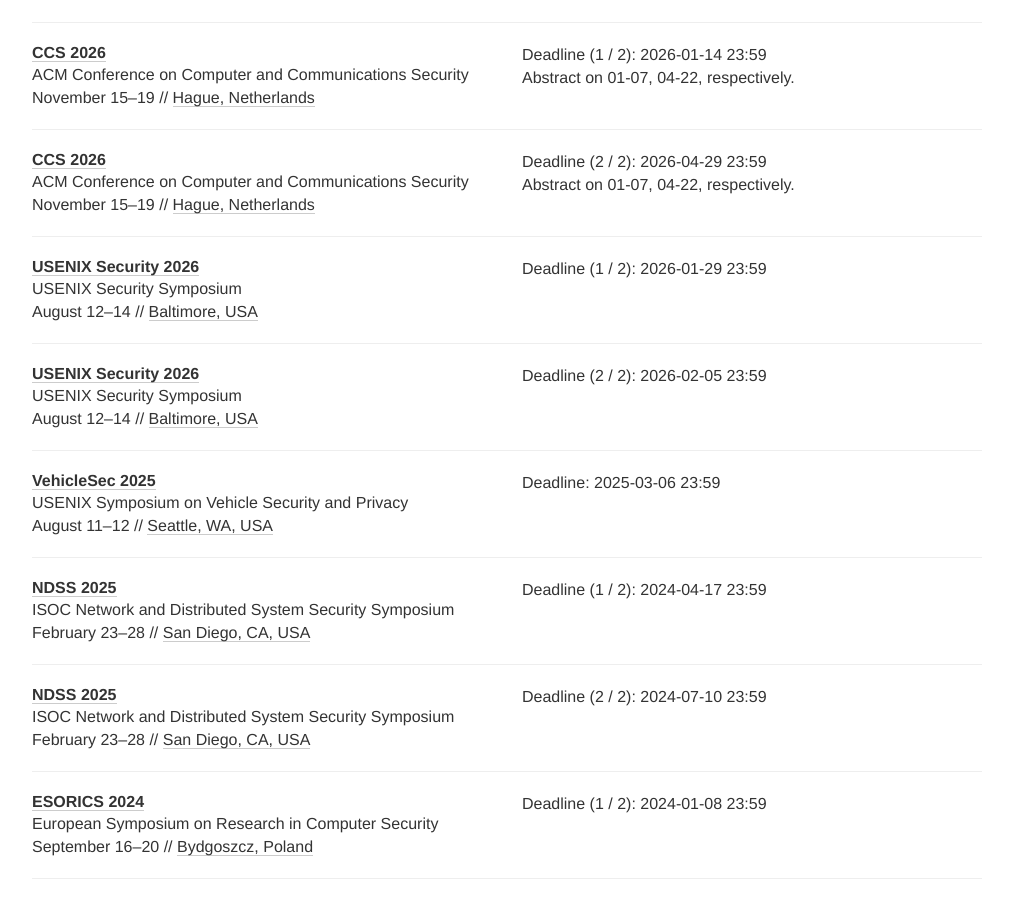
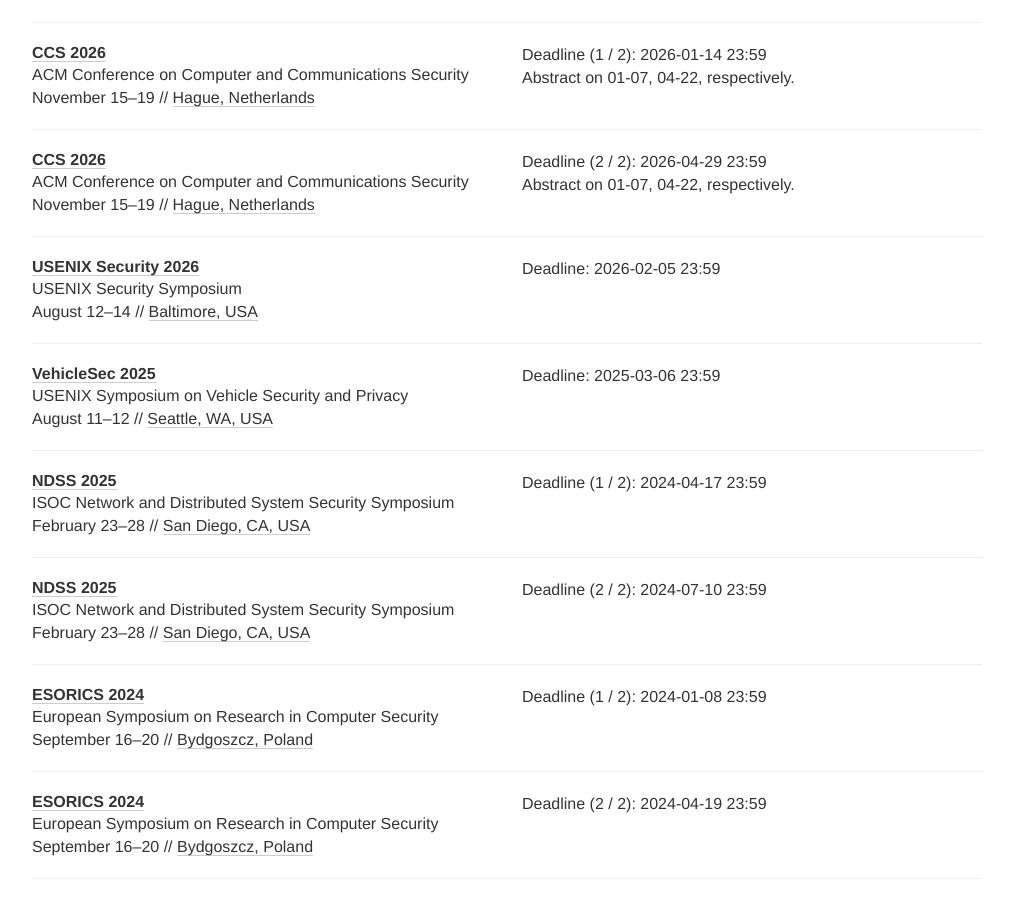
Before and after one commit to achintyadesai/vlab-deadlines, a Jekyll site: the page built from index.html, in a window 1280 px wide and 900 px high, scrolled down 1411 px. Shown: the whole window, without its empty margins (133-1146 px from the left). Built offline with Jekyll 4.4.1, drawn with Linux system fonts in a browser that asks for light colours; nearby versions of some CDN libraries; comment, search, counter and statistics services are not loaded.

Commit message:
Update conferences.yml

```diff
--- a/_data/conferences.yml
+++ b/_data/conferences.yml
@@ -76,7 +76,6 @@
   year: 2026
   link: https://www.usenix.org/conference/usenixsecurity25
   deadline:
-    - "2026-01-29 23:59"
     - "2026-02-05 23:59"
   date: "August 12-14"
   place: Baltimore, USA
```
